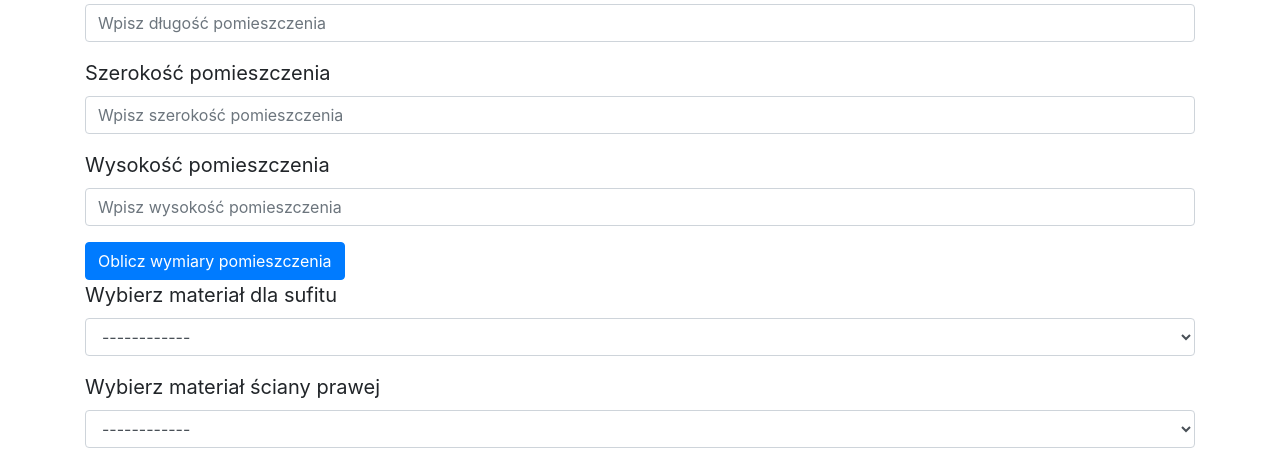
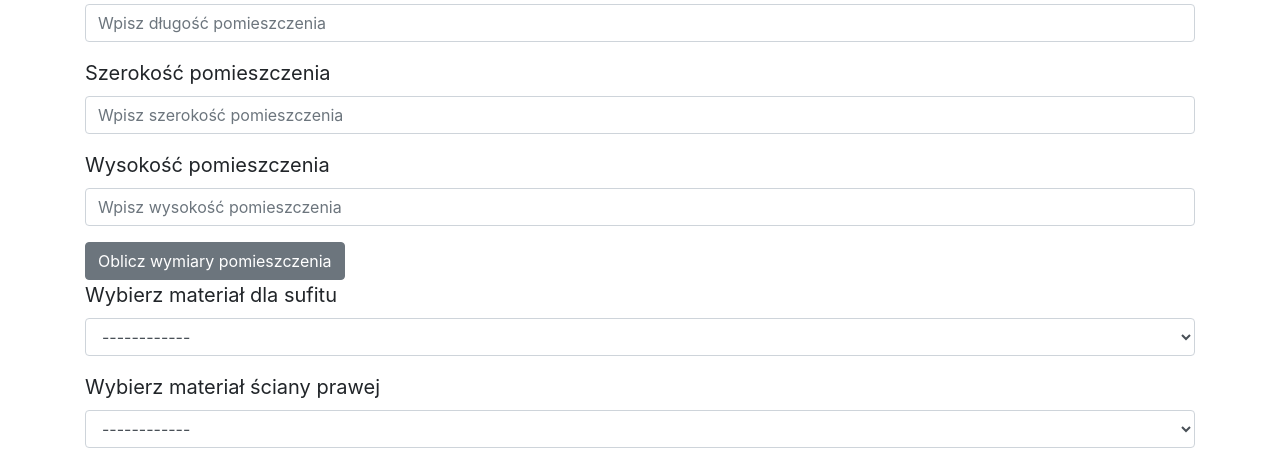
Before and after one commit to DorianWlodarczyk/System_do_obliczania_ch-onno-ci_akustycznej_w_pomieszczeniach_mieszkalnych_i_u-ytkowych, a Flask app: page /newproject in a window 1280 px wide. Shown: the part 373-839 px from the top of the page. Run offline with Flask 3, Linux system fonts and the light colour scheme; the visitor is signed in with stand-in values (Sample User, id 1); data that the repository does not hold is empty; some libraries are stand-ins or nearby versions.

Commit message:
poprawa wyglodów przycisków w editproject.html myProjects.html newproject.html

```diff
--- a/App/website/templates/editproject.html
+++ b/App/website/templates/editproject.html
@@ -57,7 +57,7 @@
         ></input>
     </div>
 
-      <button type="button" onclick="calculate_wall_area()" class="btn btn-primary">Oblicz wymiary pomieszczenia </button>
+      <button type="button" onclick="calculate_wall_area()" class="btn btn-secondary">Oblicz wymiary pomieszczenia </button>
       <div id="volume"></div>
       <div id="sufit_wymiar"></div>
       <div id="prawa"></div>
--- a/App/website/templates/myProjects.html
+++ b/App/website/templates/myProjects.html
@@ -16,7 +16,7 @@
 
 <form id="display-project-form" method="post" action="{{ url_for('views.display_new_project', project_name=selected_project) }}">
   <input type="hidden" name="selected_project" id="selected-project-input">
-  <button type="submit">Wyświetl projekt</button>
+  <button type="submit" class="btn btn-secondary">Wyświetl projekt</button>
 </form>
 
 <script>
--- a/App/website/templates/newproject.html
+++ b/App/website/templates/newproject.html
@@ -56,7 +56,7 @@
       />
     </div>
 
-      <button type="button" onclick="calculate_wall_area()" class="btn btn-primary">Oblicz wymiary pomieszczenia </button>
+      <button type="button" onclick="calculate_wall_area()" class="btn btn-secondary">Oblicz wymiary pomieszczenia </button>
       <div id="volume"></div>
       <div id="sufit_wymiar"></div>
       <div id="prawa"></div>
```
